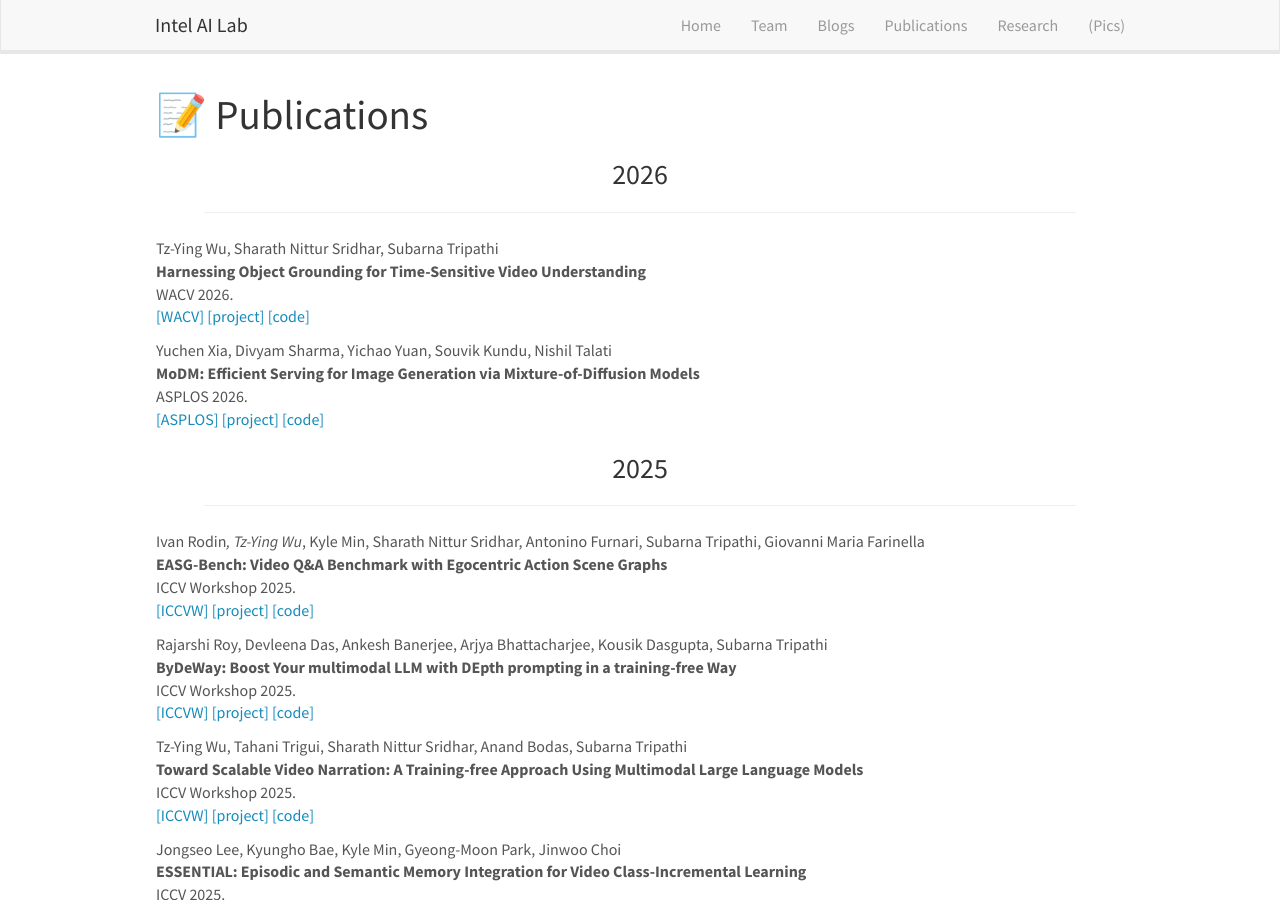
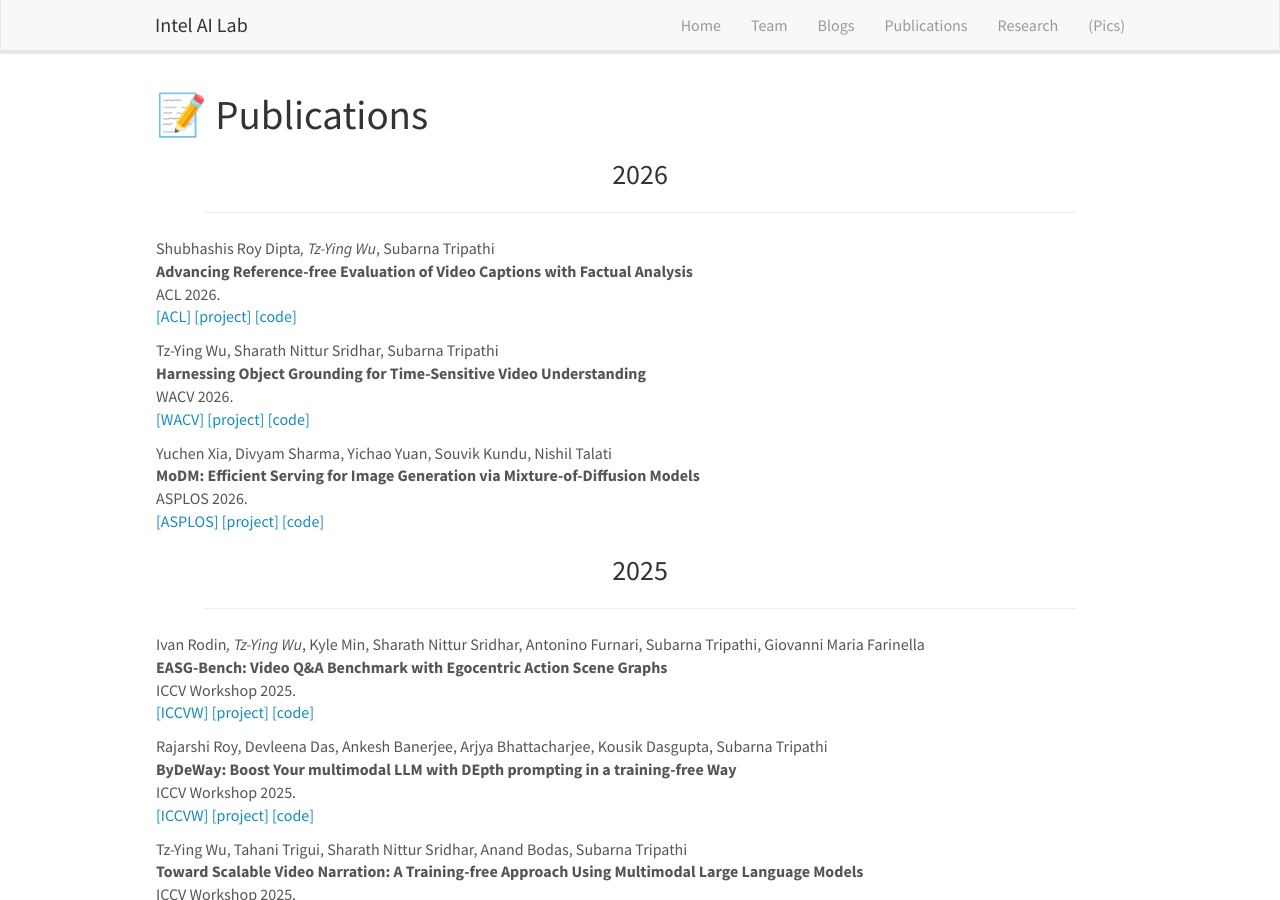
Before and after one commit to intelailabpage/intelailabpage.github.io, a Jekyll site: the page built from _pages/publications.md, in a window 1280 px wide and 900 px high. Built offline with Jekyll 4.4.1, drawn with Linux system fonts in a browser that asks for light colours; nearby versions of some CDN libraries.

Commit message:
Update publist.yml

```diff
--- a/_data/publist.yml
+++ b/_data/publist.yml
@@ -1,3 +1,21 @@
+- address: Sd
+  title: "Advancing Reference-free Evaluation of Video Captions with Factual Analysis"
+  author: Shubhashis Roy Dipta*, Tz-Ying Wu*, Subarna Tripathi
+  link:
+    display: ACL
+    url:
+  ref: DiptaACL2026
+  venue: ACL
+  year: '2026'
+  pub_type: conference
+  project:
+    display: project
+    url:
+  code:
+    display: code
+    url:
+
+
 - address: Hn
   title: "Harnessing Object Grounding for Time-Sensitive Video Understanding"
   author: Tz-Ying Wu, Sharath Nittur Sridhar, Subarna Tripathi
```
